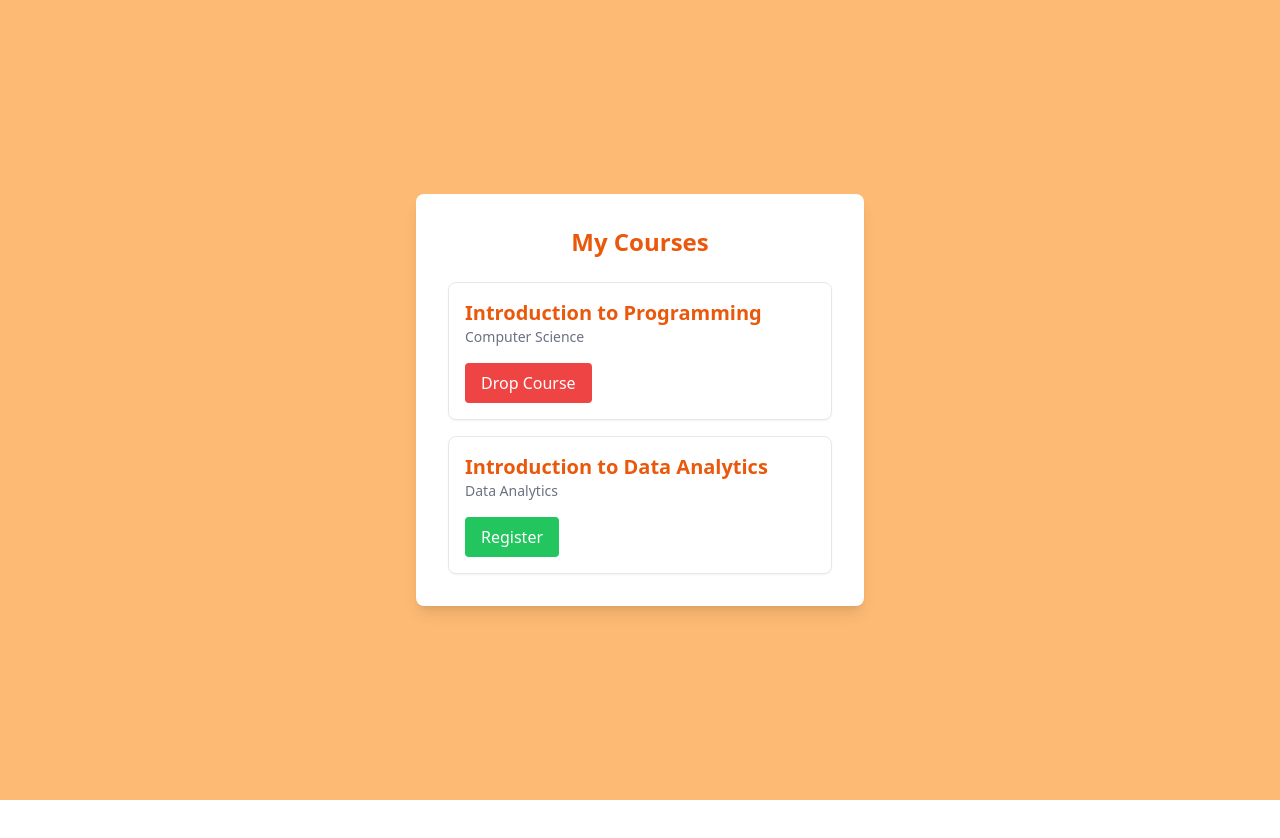
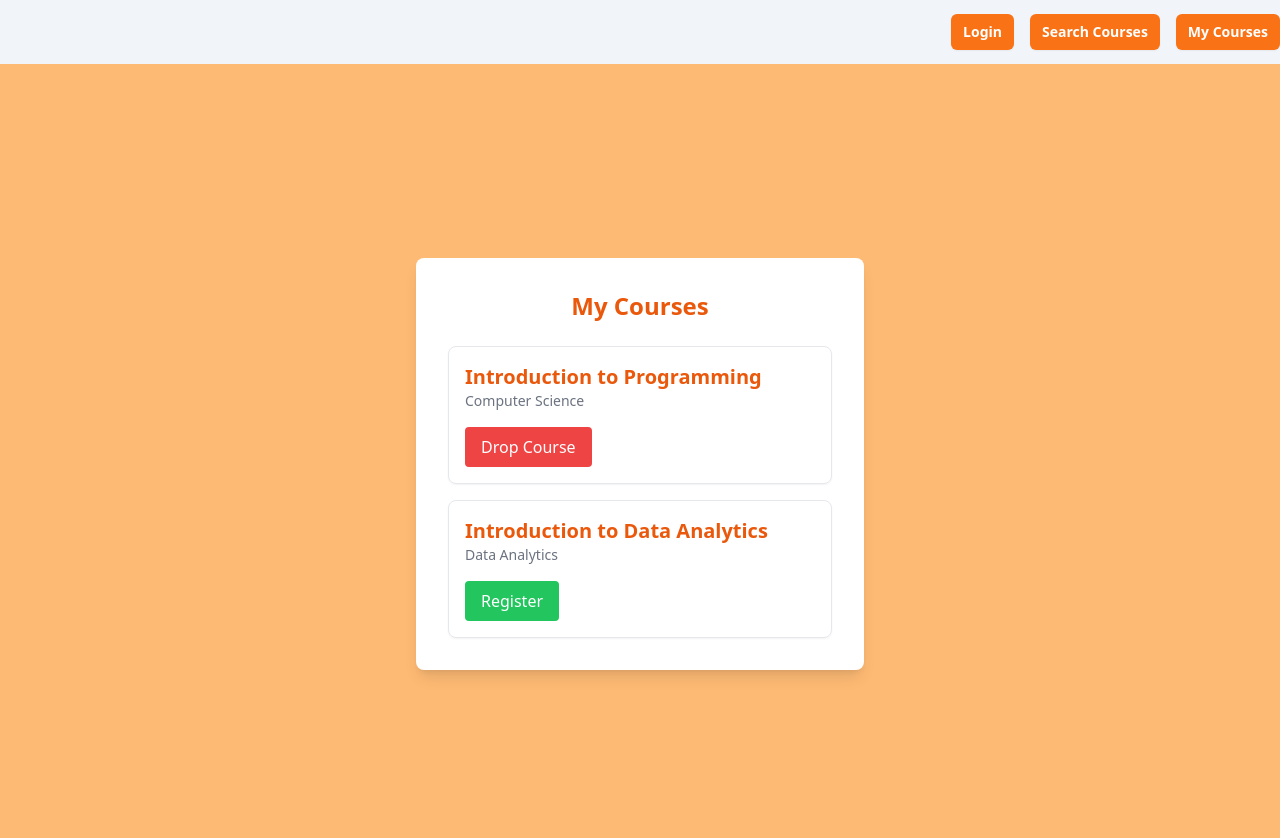
Before and after one commit to 240708-NET/P3-Team1, a React (Vite) app in the folder Frontend/: page /mycourses in a window 1280 px wide. Shown: the top 838 px of the page. Before the commit the page ends 800 px from the top, so only its background shows below. Built offline with nearby package versions, Linux system fonts and the light colour scheme; no server answers.

Commit message:
re-added navbar and user context

```diff
--- a/Frontend/src/App.tsx
+++ b/Frontend/src/App.tsx
@@ -4,6 +4,7 @@ import StudentPage from "./pages/StudentPage";
 import CourseSearchPage from "./pages/CourseSearchPage";
 import MyCoursesPage from "./pages/MyCoursesPage";
 import SignUpPage from "./pages/SignUpPage";
+import UserProvider from "./context/UserContext";
 
 import "./App.css";
 
@@ -31,7 +32,11 @@ function App() {
     },
   ]);
 
-  return <RouterProvider router={router} />;
+  return (
+    <UserProvider>
+      <RouterProvider router={router} />
+    </UserProvider>
+  );
 }
 
 export default App;
--- a/Frontend/src/components/Navbar.tsx
+++ b/Frontend/src/components/Navbar.tsx
@@ -1,10 +1,44 @@
 import React from 'react';
+import { Link } from 'react-router-dom';
+import { useUser } from '../context/UserContext';
 
 const Navbar: React.FC = () => {
+    const userContext = useUser();
 
-    return(
-        <>
-        </>
+    if( !userContext ){
+        return <div>Loading...</div>;
+    }
+
+    const { user, logout } = userContext;
+
+    return (
+        <div className="min-h-16 flex justify-end gap-4 items-center">
+            <Link to={"/login"}>
+                <button
+                    onClick={logout}
+                    type="button"
+                    value="signup"
+                    className="flex w-full justify-center rounded-md bg-orange-500 px-3 py-1.5 text-sm font-semibold leading-6 text-white shadow-sm hover:bg-orange-400 focus-visible:outline focus-visible:outline-2 focus-visible:outline-offset-2 focus-visible:outline-indigo-600">
+                    { user ? "Log out" : "Login" }
+                </button>
+            </Link>
+            <Link to={"/search"}>
+                <button
+                    type="button"
+                    value="signup"
+                    className="flex w-full justify-center rounded-md bg-orange-500 px-3 py-1.5 text-sm font-semibold leading-6 text-white shadow-sm hover:bg-orange-400 focus-visible:outline focus-visible:outline-2 focus-visible:outline-offset-2 focus-visible:outline-indigo-600">
+                    Search Courses
+                </button>
+            </Link>
+            <Link to={"/mycourses"}>
+                {<button
+                    type="button"
+                    value="signup"
+                    className="flex w-full justify-center rounded-md bg-orange-500 px-3 py-1.5 text-sm font-semibold leading-6 text-white shadow-sm hover:bg-orange-400 focus-visible:outline focus-visible:outline-2 focus-visible:outline-offset-2 focus-visible:outline-indigo-600">
+                    My Courses
+                </button>}
+            </Link>
+        </div>
     )
 }
 
--- /dev/null
+++ b/Frontend/src/context/UserContext.tsx
@@ -0,0 +1,65 @@
+import React, { createContext, useState, ReactNode, useContext } from "react";
+import axios, { AxiosError, AxiosResponse } from "axios";
+
+const API_BASE = import.meta.env.VITE_API_BASE;
+
+interface User {
+  id: number;
+  firstName: string;
+  lastName: string;
+  password: string;
+}
+
+interface UserContextProps {
+  user: User | undefined;
+  login: (user: User) => Promise<void>;
+  register: (user: User) => Promise<void>;
+  logout: () => void;
+}
+
+interface UserProviderProps {
+  children: ReactNode;
+};
+
+export const UserContext = createContext<UserContextProps | undefined>(undefined);
+
+const UserProvider: React.FC<UserProviderProps> = ({ children }) => {
+  const [user, setUser] = useState(() => {
+    const localData = localStorage.getItem('userData');
+    return localData ? JSON.parse(localData) : undefined;
+  });
+
+  const login = async ( user: User ) => {
+    await axios.post(`${API_BASE}/Student/login`, user).then((res: AxiosResponse) => {
+      setUser(res.data);
+      localStorage.setItem("userData", JSON.stringify(user));
+    }).catch((error: AxiosError) => {
+      throw error;
+    })
+    console.log(user);
+  }
+
+  const register = async ( user: User ) => {
+    await axios.post(`${API_BASE}/Student/register`, user).then((res: AxiosResponse) => {
+      setUser(res.data);
+      localStorage.setItem("userData", JSON.stringify(user));
+    }).catch((error: AxiosError) => {
+      throw error;
+    })
+  }
+
+  const logout = () => {
+    setUser(undefined);
+    localStorage.removeItem("userData");
+  }
+
+  return (
+    <UserContext.Provider value={{ user: user, login, register, logout }}>
+      { children }
+    </UserContext.Provider>
+  );
+}
+
+export const useUser = () => useContext(UserContext);
+
+export default UserProvider;
--- a/Frontend/src/pages/CourseSearchPage.tsx
+++ b/Frontend/src/pages/CourseSearchPage.tsx
@@ -1,5 +1,6 @@
 import React, { useState, useEffect } from 'react';
 import axios from 'axios';
+import Navbar from '../components/Navbar';
 
 // Define the Section type with data types
 interface Section {
@@ -110,6 +111,8 @@ const CourseSearchPage: React.FC = () => {
     };
 
     return (
+        <div>
+            <Navbar />
             <div className="min-h-screen bg-orange-300 p-10">
                 <div className="max-w-4xl mx-auto bg-white p-6 rounded-md shadow-lg">
                     <header className="text-center mb-8">
@@ -209,6 +212,7 @@ const CourseSearchPage: React.FC = () => {
                     </div>
                 </div>
             </div>
+        </div>
     );
 };
 
--- a/Frontend/src/pages/LoginPage.tsx
+++ b/Frontend/src/pages/LoginPage.tsx
@@ -1,6 +1,7 @@
 import react, { useState } from "react";
 import axios, { AxiosError } from "axios";
 import { Link, useNavigate } from "react-router-dom";
+import { useUser } from "../context/UserContext";
 
 const API_BASE = import.meta.env.VITE_API_BASE;
 
@@ -8,28 +9,30 @@ export default function LoginPage() {
   const [studentID, setStudentID] = useState("");
   const [password, setPassword] = useState("");
   const navigate = useNavigate();
+  const userContext = useUser();
 
-  function login(e: react.FormEvent) {
+  if( !userContext ){
+    return <div>Loading...</div>;
+  }
+
+  const { login } = userContext;
+
+  function userLogin(e: react.FormEvent) {
     e.preventDefault();
-    console.log(studentID, password);
-    axios
-      .post(`${API_BASE}/Student/login`, {
-        id: studentID,
+    login({
+      id: parseInt(studentID),
       firstName: "first",
       lastName: "last",
       password: password,
-      })
-      .then(() => {
-        alert("Logged In");
+    }).then(() => {
       navigate("/");
-      })
-      .catch((error: AxiosError) => {
+    }).catch((error: AxiosError) => {
       if (error.response?.status === 401) {
         alert("Unathorized");
       } else {
         alert(error.message);
       }
-      });
+    })
   }
 
   return (
@@ -40,7 +43,7 @@ export default function LoginPage() {
       </h2>
 
       <div className="my-16 mx-auto w-full max-w-sm">
-        <form onSubmit={login} className="space-y-8">
+        <form onSubmit={userLogin} className="space-y-8">
           <input
             required
             type="text"
--- a/Frontend/src/pages/MyCoursesPage.tsx
+++ b/Frontend/src/pages/MyCoursesPage.tsx
@@ -1,5 +1,6 @@
 import React, { useState, useEffect } from "react";
 import Card from "../components/CourseCard";
+import Navbar from "../components/Navbar";
 
 interface Course {
   id: number;
@@ -99,6 +100,8 @@ const MyCoursesPage: React.FC = () => {
   };
 
   return (
+    <div>
+      <Navbar />
       <div className="min-h-screen flex items-center justify-center bg-orange-300">
         <div className="bg-white p-8 rounded-lg shadow-lg w-full max-w-md">
           <h2 className="text-2xl font-bold mb-6 text-center text-orange-600">
@@ -116,6 +119,7 @@ const MyCoursesPage: React.FC = () => {
           </div>
         </div>
       </div>
+    </div>
   );
 };
 
--- a/Frontend/src/pages/SignUpPage.tsx
+++ b/Frontend/src/pages/SignUpPage.tsx
@@ -1,6 +1,7 @@
 import { useState, FormEvent } from "react";
 import axios, { AxiosError } from "axios";
 import { useNavigate } from "react-router-dom";
+import { useUser } from "../context/UserContext";
 
 const API_BASE = import.meta.env.VITE_API_BASE;
 
@@ -11,27 +12,32 @@ export default function SignUpPage() {
   const [confirmPassword, setConfirmPassword] = useState("");
   const [formError, setFormError] = useState("");
   const navigate = useNavigate();
+  const userContext = useUser();
+
+  if( !userContext ){
+    return <div>Loading...</div>;
+  }
+
+  const { register } = userContext;
 
   function signup(e: FormEvent) {
     e.preventDefault();
     if (password != confirmPassword) {
       setFormError("Password fields do not match.");
-      return;
-    }
-    axios
-      .post(`${API_BASE}/Student/register`, {
-        id: "",
+    } else {
+      register({
+          id: -1,
           firstName: firstName,
           lastName: lastName,
           password: password,
-      })
-      .then(() => {
+        }).then(() => {
           alert(`Welcome ${firstName} ${lastName}!`);
           navigate("/");
         })
         .catch((error: AxiosError) => {
           alert(error.message);
       });
+    }
   }
 
   return (
--- a/Frontend/src/pages/StudentPage.tsx
+++ b/Frontend/src/pages/StudentPage.tsx
@@ -1,7 +1,13 @@
 import React from "react";
+import Navbar from "../components/Navbar";
 
 const StudentPage: React.FC = () => {
-  return <h1>Student Page</h1>;
+  return (
+    <div>
+      <Navbar />
+      <h1>Student Page</h1>
+    </div>
+  );
 };
 
 export default StudentPage;
```
Lines whose indentation alone changed are shown as unchanged.
